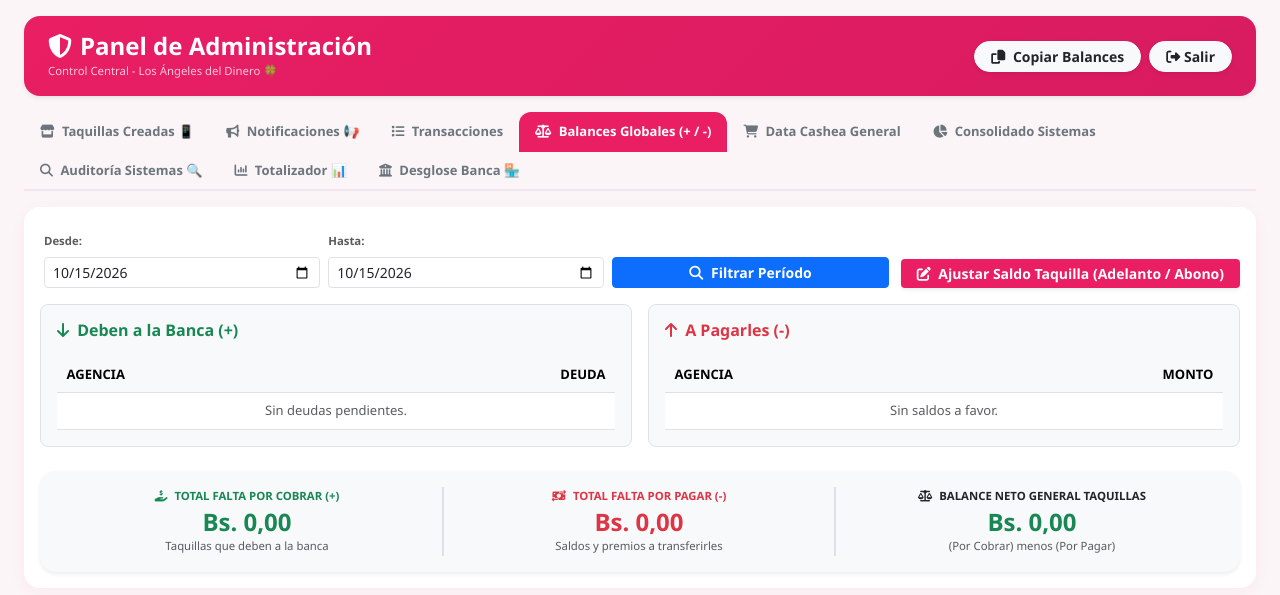
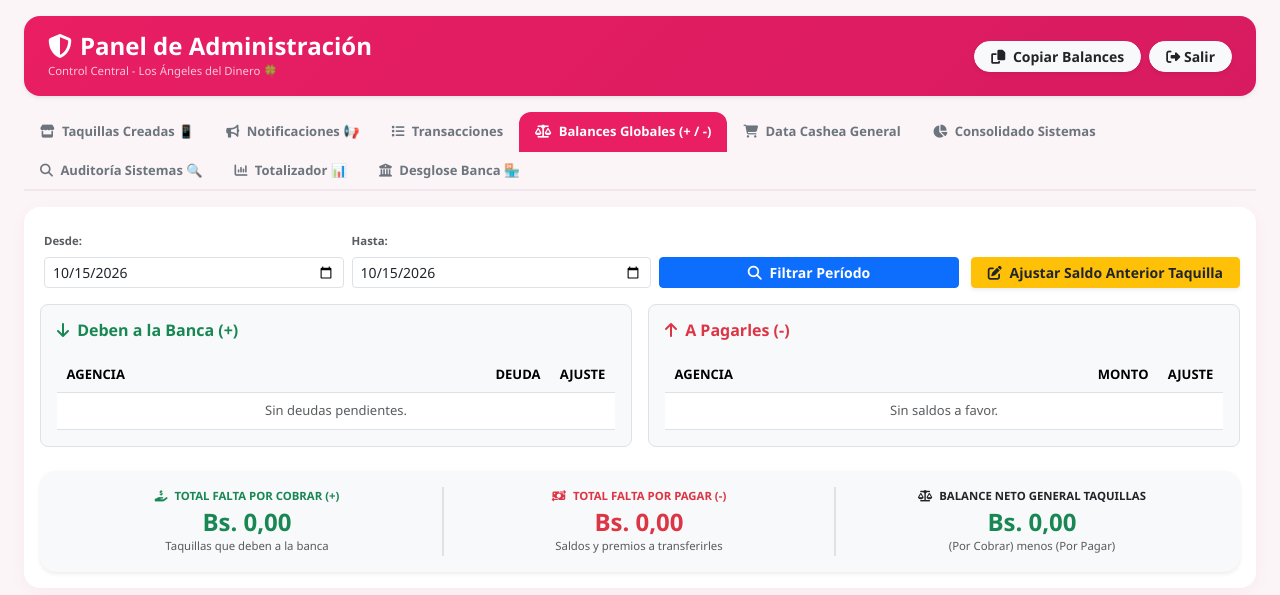
Before and after one commit to mariadelosangelesdiazpinto24-tech/tu-reporte-al-dia., a FastAPI app: page /admin in a window 1280 px wide. Shown: the top 595 px of the page. Run offline with FastAPI, Linux system fonts and the light colour scheme; data that the repository does not hold is empty; some libraries are stand-ins or nearby versions.

Commit message:
Update admin.html

```diff
--- a/templates/admin.html
+++ b/templates/admin.html
@@ -193,10 +193,13 @@
                                         {% endif %}
                                     </td>
                                     <td><code>{{ ag.clave }}</code></td>
-                                    <td class="text-end fw-bold {% if (ag.pendiente or 0) > 0 %}text-success{% elif (ag.pendiente or 0) < 0 %}text-danger{% else %}text-muted{% endif %}">
-                                        Bs. {{ (ag.pendiente or 0) | dinero }}
+                                    <td class="text-end fw-bold {% if (ag.saldo_pendiente or 0) > 0 %}text-success{% elif (ag.saldo_pendiente or 0) < 0 %}text-danger{% else %}text-muted{% endif %}">
+                                        Bs. {{ (ag.saldo_pendiente or 0) | dinero }}
                                     </td>
                                     <td class="text-center">
+                                        <button type="button" class="btn btn-outline-warning btn-sm py-0 me-1" title="Ajustar Saldo Anterior" onclick="abrirModalAjustarSaldoPara('{{ ag.agencia }}', '{{ ag.saldo_pendiente or 0 }}')">
+                                            <i class="fas fa-pen-to-square"></i>
+                                        </button>
                                         <form action="/admin/eliminar-agencia" method="POST" class="d-inline" onsubmit="return confirm('¿Eliminar agencia?');">
                                             <input type="hidden" name="agencia_id" value="{{ ag.id }}">
                                             <button type="submit" class="btn btn-outline-danger btn-sm py-0"><i class="fas fa-trash-can"></i></button>
@@ -361,10 +364,10 @@
                             </div>
                         </form>
 
-                        <!-- BOTÓN MODIFICAR SALDO PENDIENTE -->
-                        <div>
-                            <button type="button" class="btn btn-tema btn-sm fw-bold px-3 shadow-sm" onclick="abrirModalModificarGeneral()">
-                                <i class="fas fa-pen-to-square me-1"></i> Ajustar Saldo Taquilla (Adelanto / Abono)
+                        <!-- BOTÓN MODIFICAR SALDO ANTERIOR (CORRECCIÓN DIRECTA) -->
+                        <div class="d-flex gap-2">
+                            <button type="button" class="btn btn-warning btn-sm fw-bold px-3 shadow-sm text-dark" onclick="abrirModalAjustarSaldoGeneral()">
+                                <i class="fas fa-pen-to-square me-1"></i> Ajustar Saldo Anterior Taquilla
                             </button>
                         </div>
                     </div>
@@ -377,7 +380,7 @@
                                 <div class="table-responsive">
                                     <table class="table table-sm table-hover align-middle mb-0 bg-white" id="tablaPositivos">
                                         <thead class="table-light">
-                                            <tr><th>AGENCIA</th><th class="text-end">DEUDA</th></tr>
+                                            <tr><th>AGENCIA</th><th class="text-end">DEUDA</th><th class="text-center" style="width: 50px;">AJUSTE</th></tr>
                                         </thead>
                                         <tbody>
                                             {% for pos in positivos %}
@@ -389,9 +392,14 @@
                                                     </a>
                                                 </td>
                                                 <td class="text-end fw-bold text-success col-monto-cobrar">Bs. {{ pos.monto | dinero }}</td>
+                                                <td class="text-center">
+                                                    <button type="button" class="btn btn-outline-warning btn-sm py-0 px-2" title="Ajustar Saldo Anterior" onclick="abrirModalAjustarSaldoPara('{{ pos.agencia }}', '{{ pos.saldo_anterior or pos.monto }}')">
+                                                        <i class="fas fa-pen"></i>
+                                                    </button>
+                                                </td>
                                             </tr>
                                             {% else %}
-                                            <tr><td colspan="2" class="text-center text-muted py-2">Sin deudas pendientes.</td></tr>
+                                            <tr><td colspan="3" class="text-center text-muted py-2">Sin deudas pendientes.</td></tr>
                                             {% endfor %}
                                         </tbody>
                                     </table>
@@ -406,7 +414,7 @@
                                 <div class="table-responsive">
                                     <table class="table table-sm table-hover align-middle mb-0 bg-white" id="tablaNegativos">
                                         <thead class="table-light">
-                                            <tr><th>AGENCIA</th><th class="text-end">MONTO</th></tr>
+                                            <tr><th>AGENCIA</th><th class="text-end">MONTO</th><th class="text-center" style="width: 50px;">AJUSTE</th></tr>
                                         </thead>
                                         <tbody>
                                             {% for neg in negativos %}
@@ -418,9 +426,14 @@
                                                     </a>
                                                 </td>
                                                 <td class="text-end fw-bold text-danger col-monto-pagar">Bs. {{ neg.monto | dinero }}</td>
+                                                <td class="text-center">
+                                                    <button type="button" class="btn btn-outline-warning btn-sm py-0 px-2" title="Ajustar Saldo Anterior" onclick="abrirModalAjustarSaldoPara('{{ neg.agencia }}', '{{ neg.saldo_anterior or (-neg.monto) }}')">
+                                                        <i class="fas fa-pen"></i>
+                                                    </button>
+                                                </td>
                                             </tr>
                                             {% else %}
-                                            <tr><td colspan="2" class="text-center text-muted py-2">Sin saldos a favor.</td></tr>
+                                            <tr><td colspan="3" class="text-center text-muted py-2">Sin saldos a favor.</td></tr>
                                             {% endfor %}
                                         </tbody>
                                     </table>
@@ -473,7 +486,7 @@
                         <div class="modal-body">
                             <div class="p-3 bg-light rounded-3 mb-3">
                                 <div class="d-flex justify-content-between mb-1">
-                                    <span>(+) Reportes Sistemas:</span>
+                                    <span>(+) Reporte del Día (Hoy):</span>
                                     <strong id="mdlReportes">Bs. 0,00</strong>
                                 </div>
                                 <div class="d-flex justify-content-between mb-1 text-danger">
@@ -490,69 +503,56 @@
                                 </div>
                                 <hr>
                                 <div class="d-flex justify-content-between fs-6 fw-bold">
-                                    <span>Balance Total Oficial:</span>
+                                    <span>Total Pendiente Exacto:</span>
                                     <span id="mdlTotal">Bs. 0,00</span>
                                 </div>
                             </div>
-                            <small class="text-muted d-block text-center">Fórmula: <code>(Reportes - Cashea) - Abonos + Adelantos/Liquidaciones</code></small>
+                            <small class="text-muted d-block text-center">Fórmula: <code>Último Saldo Pendiente + Reporte Hoy - Cashea Hoy - Abonos Hoy</code></small>
                         </div>
                     </div>
                 </div>
             </div>
 
-            <!-- MODAL MODIFICAR PENDIENTES CON DESPLEGABLE (CONECTADO A REGISTRAR-PAGO-RAPIDO) -->
-            <div class="modal fade" id="modalModificarPendiente" tabindex="-1" aria-hidden="true">
+            <!-- MODAL EXCLUSIVO: AJUSTAR SALDO ANTERIOR OFICIAL -->
+            <div class="modal fade" id="modalAjustarSaldoAnterior" tabindex="-1" aria-hidden="true">
                 <div class="modal-dialog modal-dialog-centered">
                     <div class="modal-content border-0 shadow">
-                        <div class="modal-header bg-light py-2">
-                            <h6 class="modal-title fw-bold text-dark">
-                                <i class="fas fa-pen-to-square text-tema me-1"></i> Modificar Saldo Pendiente (Ajuste Banca)
+                        <div class="modal-header bg-warning text-dark py-2">
+                            <h6 class="modal-title fw-bold">
+                                <i class="fas fa-edit me-1"></i> Fijar / Ajustar Último Saldo Pendiente
                             </h6>
                             <button type="button" class="btn-close" data-bs-dismiss="modal"></button>
                         </div>
-                        <form action="/admin/registrar-pago-rapido" method="POST">
-                            <input type="hidden" name="accion" value="AJUSTE_BANCA">
-                            <input type="hidden" name="redirect_to" value="/admin?tab=balances">
+                        <form action="/admin/ajustar-saldo-anterior" method="POST">
                             <div class="modal-body">
                                 <div class="mb-3">
-                                    <label class="form-label small fw-bold text-dark">Selecciona la Taquilla:</label>
-                                    <select name="agencia" id="selectAgenciaAjuste" class="form-select form-select-sm fw-bold" onchange="actualizarInfoSaldoAgencia(this)" required>
+                                    <label class="form-label small fw-bold text-dark">Taquilla / Agencia:</label>
+                                    <select name="agencia" id="selectAgenciaSaldoAnterior" class="form-select form-select-sm fw-bold" required>
                                         <option value="">-- Elige una Taquilla --</option>
                                         {% for ag in agencias %}
                                             {% if ag.rol != 'BANQUERO' %}
-                                            <option value="{{ ag.agencia }}" data-saldo="{{ ag.pendiente or 0 }}">
-                                                {{ ag.agencia }} (Actual: Bs. {{ (ag.pendiente or 0) | dinero }})
-                                            </option>
+                                            <option value="{{ ag.agencia }}">{{ ag.agencia }}</option>
                                             {% endif %}
                                         {% endfor %}
                                     </select>
                                 </div>
 
-                                <div class="mb-3 p-2 bg-light rounded border text-center">
-                                    <small class="text-muted d-block">Saldo Actual Registrado en Taquilla:</small>
-                                    <h5 class="fw-bold m-0" id="displaySaldoActualModal">Bs. 0,00</h5>
-                                </div>
-
                                 <div class="mb-3">
-                                    <label class="form-label small fw-bold text-dark">Monto a Ajustar (Bs.):</label>
-                                    <input type="number" step="0.01" name="monto" id="pendienteMontoAjuste" class="form-control form-control-sm fw-bold fs-6 text-center" placeholder="Ej: 5000 o -5000" required>
+                                    <label class="form-label small fw-bold text-dark">Nuevo Saldo Anterior (Bs.):</label>
+                                    <input type="number" step="0.01" name="nuevo_saldo" id="inputNuevoSaldoAnterior" class="form-control form-control-sm fw-bold text-center fs-5 text-dark" placeholder="Ej: 19747.00 o -5000.00" required>
                                     <div class="d-flex justify-content-between small text-muted mt-1 px-1">
-                                        <span><i class="fas fa-plus text-danger"></i> <strong>Positivo (+)</strong>: Adelanto (Le suma a su deuda)</span>
-                                        <span><i class="fas fa-minus text-success"></i> <strong>Negativo (-)</strong>: Abono (Le resta deuda)</span>
+                                        <span><i class="fas fa-arrow-down text-success"></i> <strong>Positivo (+)</strong>: Deuda que te debe</span>
+                                        <span><i class="fas fa-arrow-up text-danger"></i> <strong>Negativo (-)</strong>: Saldo a su favor</span>
                                     </div>
                                 </div>
 
-                                <div class="mb-2">
-                                    <label class="form-label small fw-bold text-muted">Concepto / Motivo del Movimiento:</label>
-                                    <input type="text" name="factura" class="form-control form-control-sm" placeholder="Ej: Retiro personal, préstamo, corrección..." required>
-                                </div>
-                                <div class="alert alert-info py-1 px-2 m-0 small" style="font-size: 11px;">
-                                    <i class="fas fa-info-circle me-1"></i> Se reflejará automáticamente en el <strong>Pendiente de Taquillas</strong> y en la pestaña <strong>Transacciones</strong>.
+                                <div class="alert alert-info py-2 px-3 small m-0" style="font-size: 12px;">
+                                    <i class="fas fa-circle-check me-1"></i> <strong>Garantizado:</strong> Al guardar este monto, cambiará instantáneamente el <em>"Último Saldo Pendiente"</em> tanto en la pantalla de la taquilla como en tu panel de administración. A las 7:00 PM se consolidará automáticamente con el reporte nuevo.
                                 </div>
                             </div>
                             <div class="modal-footer bg-light py-2">
                                 <button type="button" class="btn btn-secondary btn-sm" data-bs-dismiss="modal">Cancelar</button>
-                                <button type="submit" class="btn btn-tema btn-sm fw-bold px-3">Guardar Ajuste</button>
+                                <button type="submit" class="btn btn-warning btn-sm fw-bold px-3">Guardar Saldo Anterior</button>
                             </div>
                         </form>
                     </div>
@@ -1071,11 +1071,9 @@
                     var p = parseMonto(tr.querySelector(".col-premio").innerText);
                     var c = parseMonto(tr.querySelector(".col-comision").innerText);
 
-                    // 1. TOTAL = VENTA - PREMIO - COMISIÓN
                     var t = v - p - c;
                     tr.querySelector(".col-total").innerText = formatoBs(t);
 
-                    // 2. PARTICIPACIÓN = % sobre el TOTAL
                     var partAttr = tr.getAttribute("data-monto-part");
                     var pctPartAttr = tr.getAttribute("data-pct-part");
                     var part = 0;
@@ -1093,7 +1091,6 @@
                     celdaPart.innerText = formatoBs(part);
                     celdaPart.className = "text-end col-part " + (part < 0 ? "text-danger" : (part > 0 ? "text-success" : "text-muted"));
 
-                    // 3. TOTAL FINAL = TOTAL - PARTICIPACIÓN
                     var finalRow = t - part;
                     tr.querySelector(".col-total-final").innerText = formatoBs(finalRow);
 
@@ -1105,7 +1102,6 @@
                     totFinal += finalRow;
                 });
 
-                // CASHEA PARA NYS
                 var casheaDeducido = 0;
                 if (banqueroNombre.includes("NYS") && totalCasheaGeneral > 0) {
                     casheaDeducido = totalCasheaGeneral;
@@ -1190,33 +1186,26 @@
             });
         });
 
-        // FUNCIONES MODAL MODIFICAR PENDIENTE CON DESPLEGABLE
-        function abrirModalModificarGeneral() {
-            var select = document.getElementById("selectAgenciaAjuste");
+        // FUNCIONES MODAL MODIFICAR SALDO ANTERIOR
+        function abrirModalAjustarSaldoGeneral() {
+            var select = document.getElementById("selectAgenciaSaldoAnterior");
             if (select) select.selectedIndex = 0;
-            document.getElementById("displaySaldoActualModal").innerText = "Bs. 0,00";
-            document.getElementById("displaySaldoActualModal").className = "fw-bold m-0 text-muted";
-            document.getElementById("pendienteMontoAjuste").value = "";
-
-            var modal = new bootstrap.Modal(document.getElementById('modalModificarPendiente'));
+            document.getElementById("inputNuevoSaldoAnterior").value = "";
+            var modal = new bootstrap.Modal(document.getElementById('modalAjustarSaldoAnterior'));
             modal.show();
         }
 
-        function actualizarInfoSaldoAgencia(selectElem) {
-            var selectedOpt = selectElem.options[selectElem.selectedIndex];
-            var saldo = parseFloat(selectedOpt.getAttribute("data-saldo") || 0);
-            var elDisplay = document.getElementById("displaySaldoActualModal");
-
-            if (elDisplay) {
-                elDisplay.innerText = formatoBs(saldo);
-                if (saldo > 0) {
-                    elDisplay.className = "fw-bold m-0 text-success";
-                } else if (saldo < 0) {
-                    elDisplay.className = "fw-bold m-0 text-danger";
-                } else {
-                    elDisplay.className = "fw-bold m-0 text-muted";
-                }
+        function abrirModalAjustarSaldoPara(nombreAgencia, saldoActual) {
+            var select = document.getElementById("selectAgenciaSaldoAnterior");
+            if (select) {
+                select.value = nombreAgencia;
             }
+            var input = document.getElementById("inputNuevoSaldoAnterior");
+            if (input) {
+                input.value = parseFloat(saldoActual) || 0;
+            }
+            var modal = new bootstrap.Modal(document.getElementById('modalAjustarSaldoAnterior'));
+            modal.show();
         }
 
         function copiarCasheaGlobal() {
```
